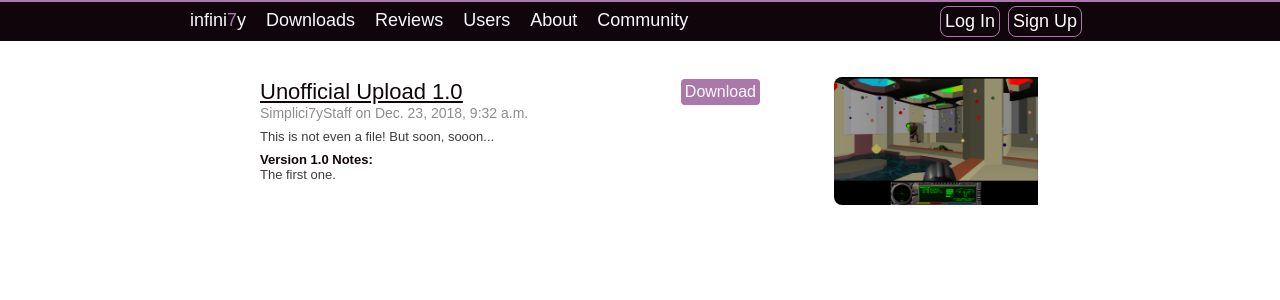
After one commit to vakkiri/infini7y, a Django app: page /s7uploads/1/ in a window 1280 px wide. The commit adds this page. Shown: the top 300 px of the page. Run offline with Django 3.2, Linux system fonts and the light colour scheme; data comes from the database, SQL or seed files in the repository; both versions use the stored data as it was after the commit.

Commit message:
Added upload detail view template.

```diff
--- a/s7uploads/models.py
+++ b/s7uploads/models.py
@@ -19,14 +19,7 @@ class Upload(models.Model):
 	#ratings..
 
 	def indexScreenshot(self):
-		screenshot = get_object_or_404(Screenshot, upload=self);
-		try:
-			url = "/s7uploads/images/" + screenshot.url
-		except (KeyError, Screenshot.DoesNotExist):
-			#ummm just don't render anything? how 2 do
-			return url
-		else:
-			return url
+		return Screenshot.objects.filter(upload=self)[0].url
 
 	def __str__(self):
 		return self.title
--- a/s7uploads/static/s7uploads/style.css
+++ b/s7uploads/static/s7uploads/style.css
@@ -5,12 +5,6 @@
 
 div#stripe {
 	background-color: rgb(170, 120, 170);
-	height: 2px;
-	width: 100%;
-}
-
-div#blackstripe {
-	background-color: rgb(200, 200, 205);
 	height: 2px;
 	width: 100%;
 }
@@ -29,13 +23,12 @@ div#banner {
 }
 
 #navlinks {
-	width: 1024px;
+	width: 900px;
 	margin: 0 auto;
-	padding-left: 16px;
 }
 
 #banner li {
-	padding-right: 36px;
+	padding-right: 16px;
 
 	font-family: sans-serif;
 	font-size: 18px;
@@ -44,19 +37,16 @@ div#banner {
 }
 
 #main-content {
-	width: 1024px;
+	width: 900px;
 	margin: 0 auto;
 	margin-top: 32px;
 	display: block;
-	padding-left: 16px;
 }
 
 #sidebar {
 	float: left;
 	font-family: sans-serif;
-	width: 256px;
 	position: relative;
-	padding-right: 32px;
 }
 
 #sidebar-content {
@@ -80,6 +70,24 @@ div#banner {
 	margin-left: 16px;
 }
 
+#thumbnailscreenshots {
+	width: 128px;
+	float: left;
+	margin-left: 64px;
+}
+
+#thumbnailscreenshot {
+	width: 256px;
+	height: 128px;
+	overflow: hidden;
+	border-radius: 8px;
+	margin: 4px;
+}
+
+#thumbnailscreenshot img {
+	height: 100%;
+}
+
 #sidebar li a{
 	text-decoration: none;
 	color: rgb(60, 60, 65);
@@ -91,6 +99,7 @@ div#banner {
 	width: 512px;
 	float: left;
 	position: relative;
+	padding-left: 64px;
 }
 
 #sidebar ul {
@@ -168,12 +177,13 @@ div#banner {
 }
 
 #imgcrop {
-	height: 144px;
+	height: 256px;
 	overflow: hidden;
+	border-top-left-radius: 8px;
+	border-top-right-radius: 8px;
 }
 
-#upload img {
-	margin-top: 16px;
+#upload ul li img {
 	width: 100%;
 }
 
@@ -190,6 +200,9 @@ div#banner {
 	border-radius: 8px;
 	padding: 4px;
 	border-width: 1px;
+	margin-top: -4px;
+	float: right;
+	margin-right: 8px;
 }
 
 .sitecolor {
--- a/s7uploads/templates/s7uploads/navbar.html
+++ b/s7uploads/templates/s7uploads/navbar.html
@@ -8,7 +8,7 @@
 <div id = "banner">
 	<nav>
 	<ul id="navlinks">
-	<li ><a href="#" class="lightlink">infini<span class="sitecolor">7</span>y</a></li>
+	<li ><a href="" class="lightlink">infini<span class="sitecolor">7</span>y</a></li>
 	<li ><a href="#" class="lightlink">Downloads</a></li>
 	<li><a href="#" class="lightlink">Reviews</a></li>
 	<li><a href="#" class="lightlink">Users</a></li>
--- /dev/null
+++ b/s7uploads/templates/s7uploads/upload.html
@@ -0,0 +1,35 @@
+{% extends "s7uploads/navbar.html" %}
+
+{% load static %}
+
+{% block content %}
+
+<section id="main-content">
+
+
+<section id="upload">
+
+	<section id="uploadtext">
+		<h2><a href="#">{{ upload.title }} {{ upload.versionNumber }}</a></h2>
+		<a id="download" href="#">Download</a>
+		<h3>{{ upload.user.username }} on {{ upload.uploadDate }} </h3>
+		<p>{{ upload.description }}</p>
+		<h4> Version {{upload.versionNumber}} Notes: </h4>
+		<p> {{ upload.versionNotes }} </p>
+	</section>
+
+
+</section>
+
+<section id="thumbnailscreenshots">
+		{% for screenshot in upload.screenshot_set.all %}
+			<section id="thumbnailscreenshot">
+			<img src="{%static screenshot.url %}" alt="{%static screenshot.url %}"></img>
+			</section>
+		{% endfor %}
+</section>
+
+
+</section>
+
+{% endblock %}
--- a/s7uploads/urls.py
+++ b/s7uploads/urls.py
@@ -6,4 +6,5 @@ app_name = 's7uploads'
 
 urlpatterns = [
 	path('', views.IndexView.as_view(), name='index'),
+	path('<int:pk>/', views.UploadView.as_view(), name='upload'),
 ]
--- a/s7uploads/views.py
+++ b/s7uploads/views.py
@@ -15,3 +15,9 @@ class IndexView(generic.ListView):
 		numUploads = 10
 		#return 10 most recent uploads
 		return Upload.objects.filter(uploadDate__lte=timezone.now()).order_by('-uploadDate')[:numUploads]
+
+class UploadView(generic.DetailView):
+	model = Upload
+	template_name = 's7uploads/upload.html'
+	def get_queryset(self):
+		return Upload.objects.filter(uploadDate__lte=timezone.now())
```
Also changed, not shown: s7uploads/templates/s7uploads/index.html (+2 -5 lines), db.sqlite3, s7uploads/static/s7uploads/images/04.png (added), s7uploads/static/s7uploads/images/05.png (added), s7uploads/static/s7uploads/images/06.png (added), s7uploads/static/s7uploads/images/07.png (added), s7uploads/static/s7uploads/images/08.png (added), 1 other file.
